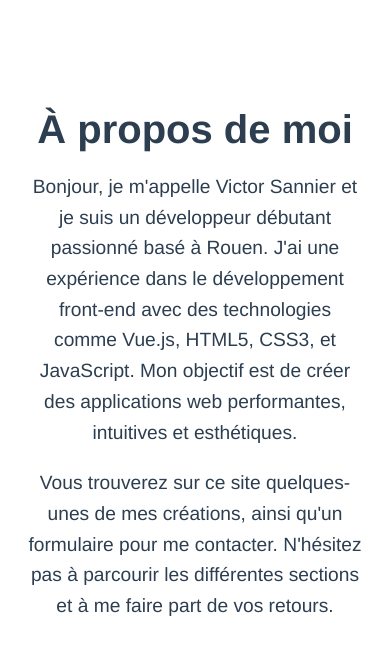
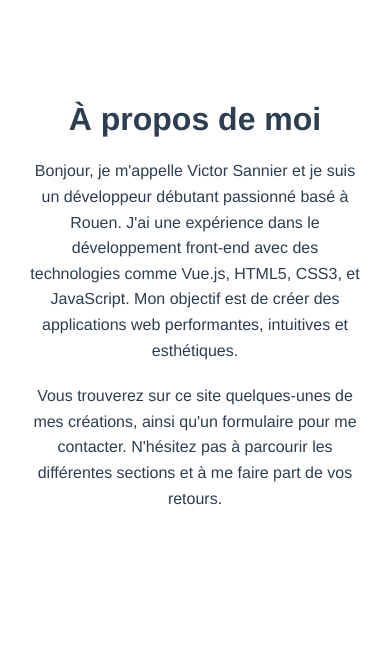
Before and after one commit to Slapsho/Portfolio-vue, a Vue app in the folder project/: page /about in a window 390 px wide. Shown: the top 654 px of the page. Built offline with nearby package versions, Linux system fonts and the light colour scheme.

Commit message:
Début de réctification de quelques problèmes / avancement sur les autres pages en cours

```diff
--- a/project/public/index.html
+++ b/project/public/index.html
@@ -5,11 +5,11 @@
     <meta http-equiv="X-UA-Compatible" content="IE=edge">
     <meta name="viewport" content="width=device-width,initial-scale=1.0">
     <link rel="icon" href="<%= BASE_URL %>favicon.ico">
-    <title><%= htmlWebpackPlugin.options.title %></title>
+    <title>%= htmlWebpackPlugin.options.title %</title>
   </head>
   <body>
     <noscript>
-      <strong>We're sorry but <%= htmlWebpackPlugin.options.title %> doesn't work properly without JavaScript enabled. Please enable it to continue.</strong>
+      <strong>We're sorry but %= htmlWebpackPlugin.options.title %> doesn't work properly without JavaScript enabled. Please enable it to continue.</strong>
     </noscript>
     <div id="app"></div>
     <!-- built files will be auto injected -->
--- a/project/src/views/HomeView.vue
+++ b/project/src/views/HomeView.vue
@@ -52,9 +52,22 @@ export default {
       name: '',
       subject: '',
       message: ''
+    },
+    creations: [
+      {
+        id: 1,
+        title: 'Projet 1',
+        image: 'path/to/image1.jpg'
+      },
+      {
+        id: 2,
+        title: 'Projet 2',
+        image: 'path/to/image2.jpg'
       }
+    ]
   };
 },
+
   methods: {
     openModal(creation) {
       this.selectedCreation = creation;
@@ -65,6 +78,7 @@ export default {
   const mailtoLink = `mailto:${email}?subject=${this.contact.subject}&body=${this.contact.message}`;
   window.location.href = mailtoLink;
 }
+
   },
   components: {
     Modal
--- a/project/src/views/about.vue
+++ b/project/src/views/about.vue
@@ -35,4 +35,16 @@ export default {
     line-height: 1.6;
     margin-bottom: 20px;
   }
+
+  @media (max-width: 768px) {
+  .about h1 {
+    font-size: 2em;
+  }
+
+  .about p {
+    font-size: 1em;
+  }
+}
+
+
   </style>
```
Also changed, not shown: project/package.json (line endings or trailing spaces). Lines whose indentation alone changed are shown as unchanged.
